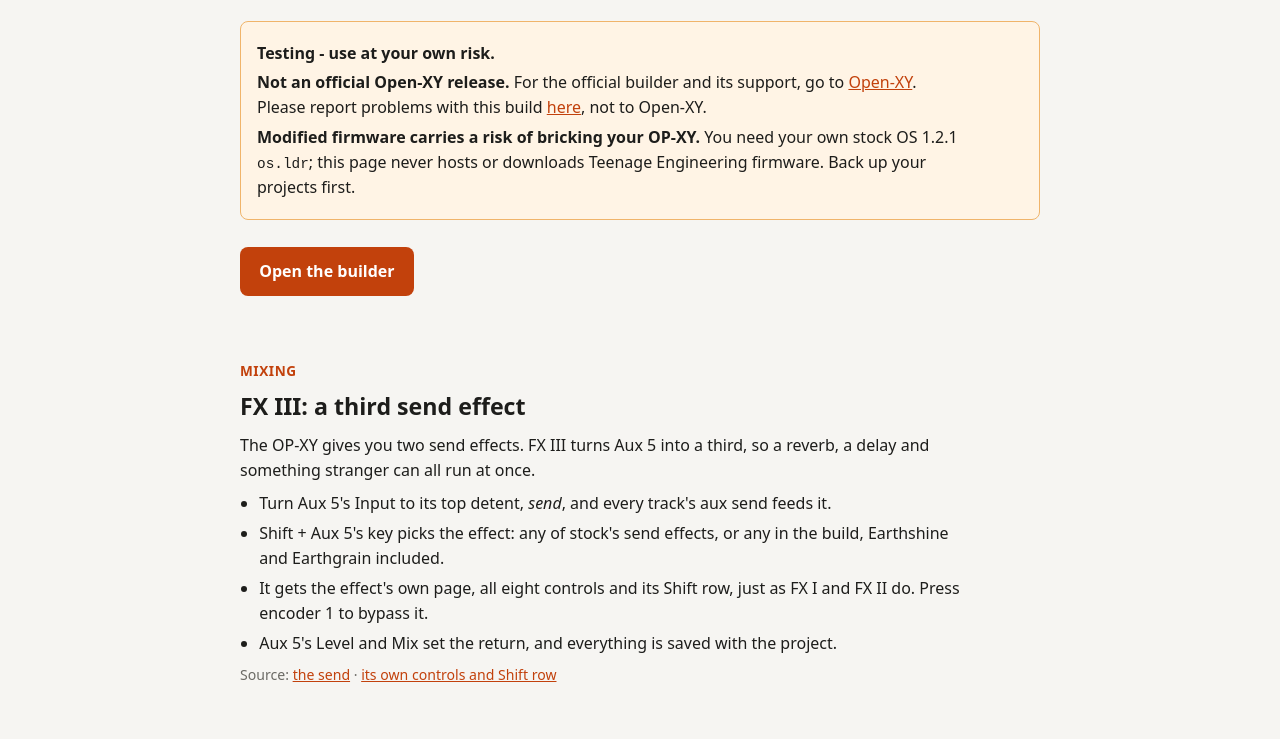
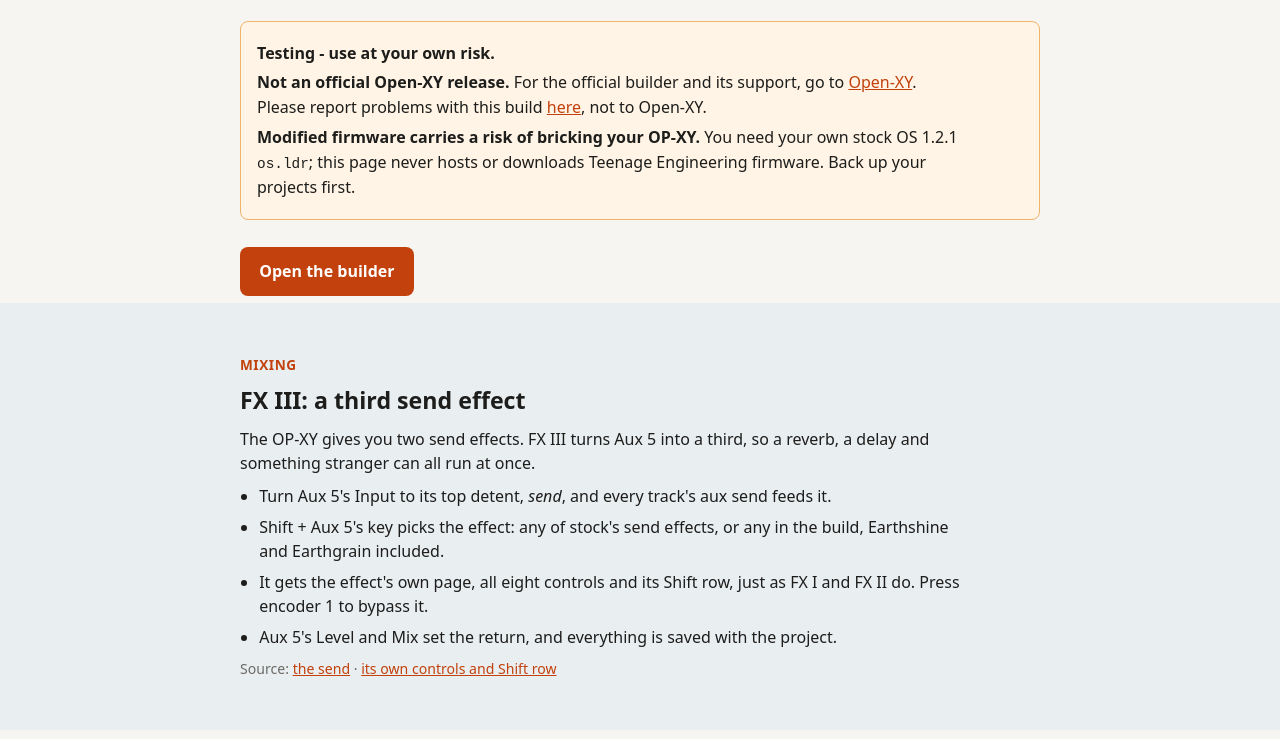
Before and after one commit to codebrulee/opxy-build, a plain HTML site: page index.html in a window 1280 px wide. Shown: the part 188-927 px from the top of the page. Drawn offline with Linux system fonts and the light colour scheme.

Commit message:
Landing page: alternate a cool band behind every other feature
Co-Authored-By: Claude Opus 5.5 <noreply@anthropic.com>

```diff
--- a/index.html
+++ b/index.html
@@ -6,9 +6,9 @@
 <title>Codebrulee's Open-XY build</title>
 <meta name="description" content="A personal Open-XY build for the OP-XY, with features proposed to Open-XY.">
 <style>
-:root{--bg:#f6f5f2;--fg:#1d1d1b;--muted:#6b6a65;--line:#dcdad3;--card:#fff;--accent:#c2410c;--warn-bg:#fff4e5;--warn-line:#f0b46a}
-@media (prefers-color-scheme:dark){:root:not([data-theme=light]){--bg:#151514;--fg:#ecebe6;--muted:#a3a29b;--line:#34332f;--card:#1e1e1c;--accent:#fb923c;--warn-bg:#2a1f12;--warn-line:#7a4b16}}
-:root[data-theme=dark]{--bg:#151514;--fg:#ecebe6;--muted:#a3a29b;--line:#34332f;--card:#1e1e1c;--accent:#fb923c;--warn-bg:#2a1f12;--warn-line:#7a4b16}
+:root{--band:#e9eef1;--bg:#f6f5f2;--fg:#1d1d1b;--muted:#6b6a65;--line:#dcdad3;--card:#fff;--accent:#c2410c;--warn-bg:#fff4e5;--warn-line:#f0b46a}
+@media (prefers-color-scheme:dark){:root:not([data-theme=light]){--band:#1a2024;--bg:#151514;--fg:#ecebe6;--muted:#a3a29b;--line:#34332f;--card:#1e1e1c;--accent:#fb923c;--warn-bg:#2a1f12;--warn-line:#7a4b16}}
+:root[data-theme=dark]{--band:#1a2024;--bg:#151514;--fg:#ecebe6;--muted:#a3a29b;--line:#34332f;--card:#1e1e1c;--accent:#fb923c;--warn-bg:#2a1f12;--warn-line:#7a4b16}
 *{box-sizing:border-box}
 body{margin:0;background:var(--bg);color:var(--fg);font:16px/1.55 system-ui,-apple-system,"Segoe UI",sans-serif}
 main{max-width:52rem;margin:0 auto;padding:2.5rem 16px 4rem}
@@ -34,7 +34,9 @@ code{font-size:.9em}
 
 .hero{padding:1rem 0 .5rem}
 .hero h1{font-size:2.3rem}
-.feature{display:grid;grid-template-columns:1fr;gap:1.2rem;margin:3rem 0;align-items:center}
+.feature{display:grid;grid-template-columns:1fr;gap:1.2rem;margin:0;padding:2.6rem 0;align-items:center}
+.feature:nth-of-type(even){background:var(--band);box-shadow:0 0 0 100vmax var(--band);clip-path:inset(0 -100vmax)}
+.features-end{height:2rem}
 @media (min-width:760px){.feature.img{grid-template-columns:1.05fr 1fr}.feature.img.flip>figure{order:-1}}
 .feature h2{margin:0 0 .2rem;font-size:1.45rem}
 .kicker{color:var(--accent);font-weight:600;font-size:.85rem;letter-spacing:.04em;text-transform:uppercase;margin:0}
```
